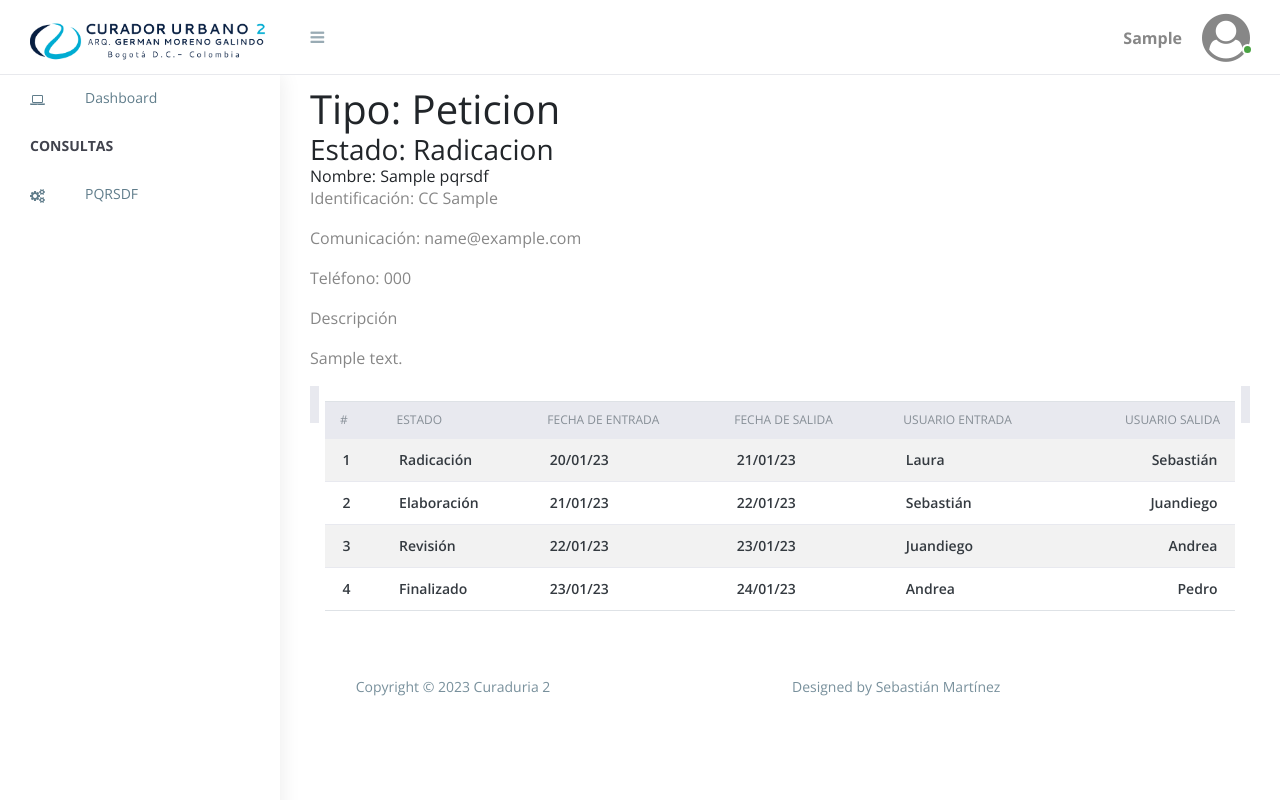
After one commit to msebasv/pqrsdf-curaduria2, a Django app: page /dashboard/pqrsdf/detail_pqrsdf/1 in a window 1280 px wide. The commit adds this page. Run offline with Django 4.2, Linux system fonts and the light colour scheme; a user stored in the database is signed in; tables that the repository leaves empty hold one stand-in row (values such as "Sample post"); some libraries are stand-ins or nearby versions.

Commit message:
Add page detail of pqrsdf

```diff
--- a/apps/pqrsdf/urls.py
+++ b/apps/pqrsdf/urls.py
@@ -1,10 +1,12 @@
 from django.urls import path
 from django.contrib.auth.decorators import login_required
-from .views import CreatePqrsdf, GetPqrsdfs, UpdatePqrsdf, DeletePqrsdf
+from .views import CreatePqrsdf, GetPqrsdfs, UpdatePqrsdf, DeletePqrsdf, DetailPqrsdf
 urlpatterns = [
     path('create_pqrsdf/', login_required(CreatePqrsdf.as_view()),
          name="create_pqrsdf"),
     path('get_pqrsdfs/', login_required(GetPqrsdfs.as_view()), name="get_pqrsdfs"),
+    path('detail_pqrsdf/<int:pk>', login_required(DetailPqrsdf.as_view()),
+         name="detail_pqrsdf"),
     path('update_pqrsdf/<int:pk>',
          login_required(UpdatePqrsdf.as_view()), name="update_pqrsdf"),
     path('delete_pqrsdf/<int:pk>',
--- a/apps/pqrsdf/views.py
+++ b/apps/pqrsdf/views.py
@@ -1,5 +1,5 @@
 from django.shortcuts import render, redirect
-from django.views.generic import TemplateView, ListView, UpdateView, CreateView, DeleteView
+from django.views.generic import TemplateView, ListView, UpdateView, CreateView, DeleteView, DetailView
 from django.urls import reverse_lazy
 from .forms import PqrsdfForm
 from .models import Pqrsdf
@@ -27,6 +27,12 @@ class GetPqrsdfs(ListView):
             queryset = Pqrsdf.objects.filter(
                 active=True, type_pqrsdf__icontains=queryset)
         return queryset
+
+
+class DetailPqrsdf(DetailView):
+    model = Pqrsdf
+    template_name = 'pqrsdf/detail_pqrsdf.html'
+    context_object_name = 'pqrsdfs'
 
 
 class CreatePqrsdf(CreateView):
--- a/static/css/pqrsdf.css
+++ b/static/css/pqrsdf.css
@@ -2852,7 +2852,7 @@ header .form-inline .search-form.close {
 }
 
 .stat-widget-four .stat-content {
-    /* margin-left: 40px; */
+    margin-left: 40px;
     text-align: center;
 }
 
--- a/templates/dashboard.html
+++ b/templates/dashboard.html
@@ -235,8 +235,8 @@
                         </div>
                         <div class="stat-content">
                           <div class="text-left dib">
-                            <div class="stat-heading">TOTAL</div>
-                            <div class="stat-text">Total: 765</div>
+                            <div class="stat-heading">TOTAL PQRSDF</div>
+                            <div class="stat-text">765</div>
                           </div>
                         </div>
                       </div>
--- /dev/null
+++ b/templates/pqrsdf/detail_pqrsdf.html
@@ -0,0 +1,62 @@
+{% extends 'dashboard.html' %}{% load static %}<!-- Esto es un comentario -->
+{% block content %}
+
+<h1>Tipo: {{ object.type_pqrsdf}}</h1>
+<h3>Estado: {{ object.state }}</h3>
+<h6>Nombre: {{ object.name}}</h6>
+<p>
+  Identificación: {{ object.type_identification }} {{ object.identification}}
+</p>
+<p>Comunicación: {{ object.email }}</p>
+<p>Teléfono: {{ object.number_contact }}</p>
+<p>Descripción</p>
+<p>{{ object.description }}</p>
+<div class="table-stats order-table ov-h card-body">
+  <table id="bootstrap-data-table" class="table table-striped table-bordered">
+    <thead>
+      <tr>
+        <th class="serial">#</th>
+        <th>Estado</th>
+        <th>Fecha de Entrada</th>
+        <th>Fecha de Salida</th>
+        <th>Usuario Entrada</th>
+        <th>Usuario Salida</th>
+      </tr>
+    </thead>
+    <tbody>
+      <tr>
+        <td>1</td>
+        <td>Radicación</td>
+        <td>20/01/23</td>
+        <td>21/01/23</td>
+        <td>Laura</td>
+        <td>Sebastián</td>
+      </tr>
+      <tr>
+        <td>2</td>
+        <td>Elaboración</td>
+        <td>21/01/23</td>
+        <td>22/01/23</td>
+        <td>Sebastián</td>
+        <td>Juandiego</td>
+      </tr>
+      <tr>
+        <td>3</td>
+        <td>Revisión</td>
+        <td>22/01/23</td>
+        <td>23/01/23</td>
+        <td>Juandiego</td>
+        <td>Andrea</td>
+      </tr>
+      <tr>
+        <td>4</td>
+        <td>Finalizado</td>
+        <td>23/01/23</td>
+        <td>24/01/23</td>
+        <td>Andrea</td>
+        <td>Pedro</td>
+      </tr>
+    </tbody>
+  </table>
+</div>
+{% endblock content %}
```
Also changed, not shown: templates/pqrsdf/get_pqrsdfs.html (+33 -6 lines).
